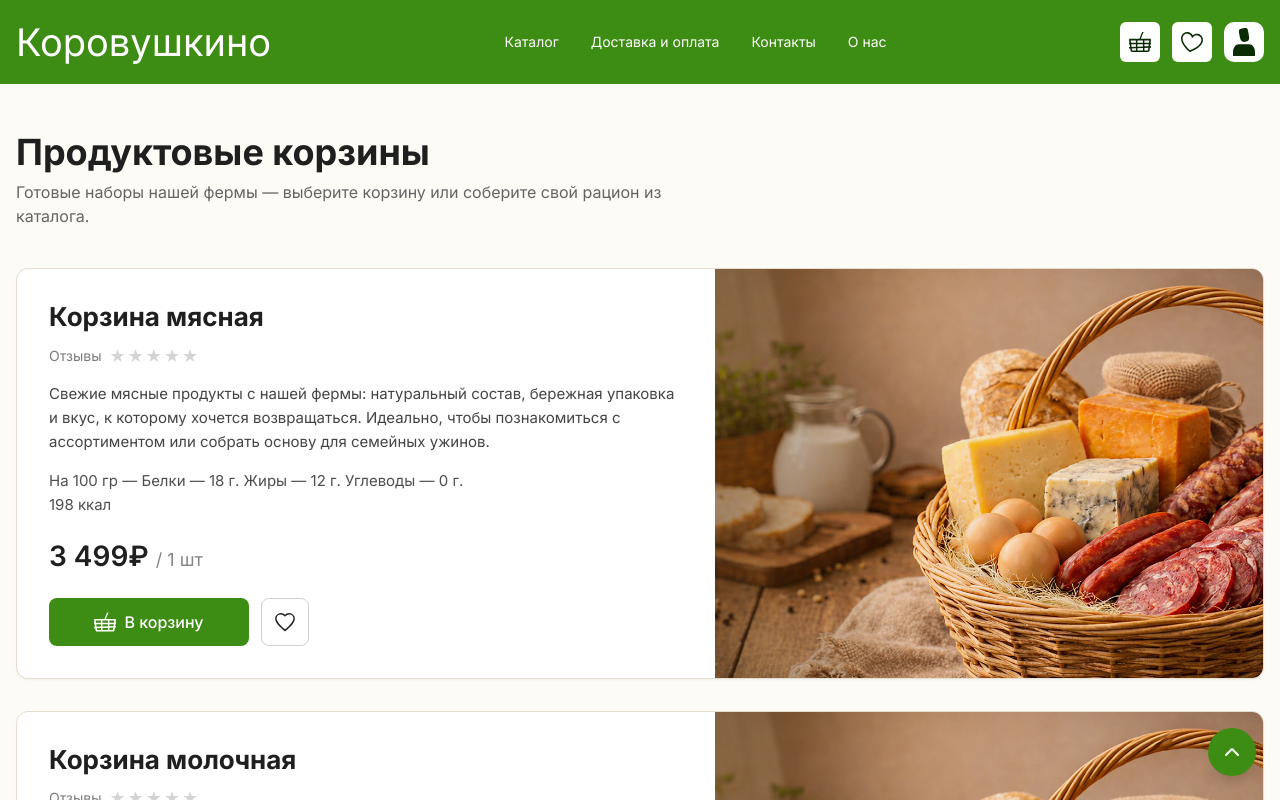
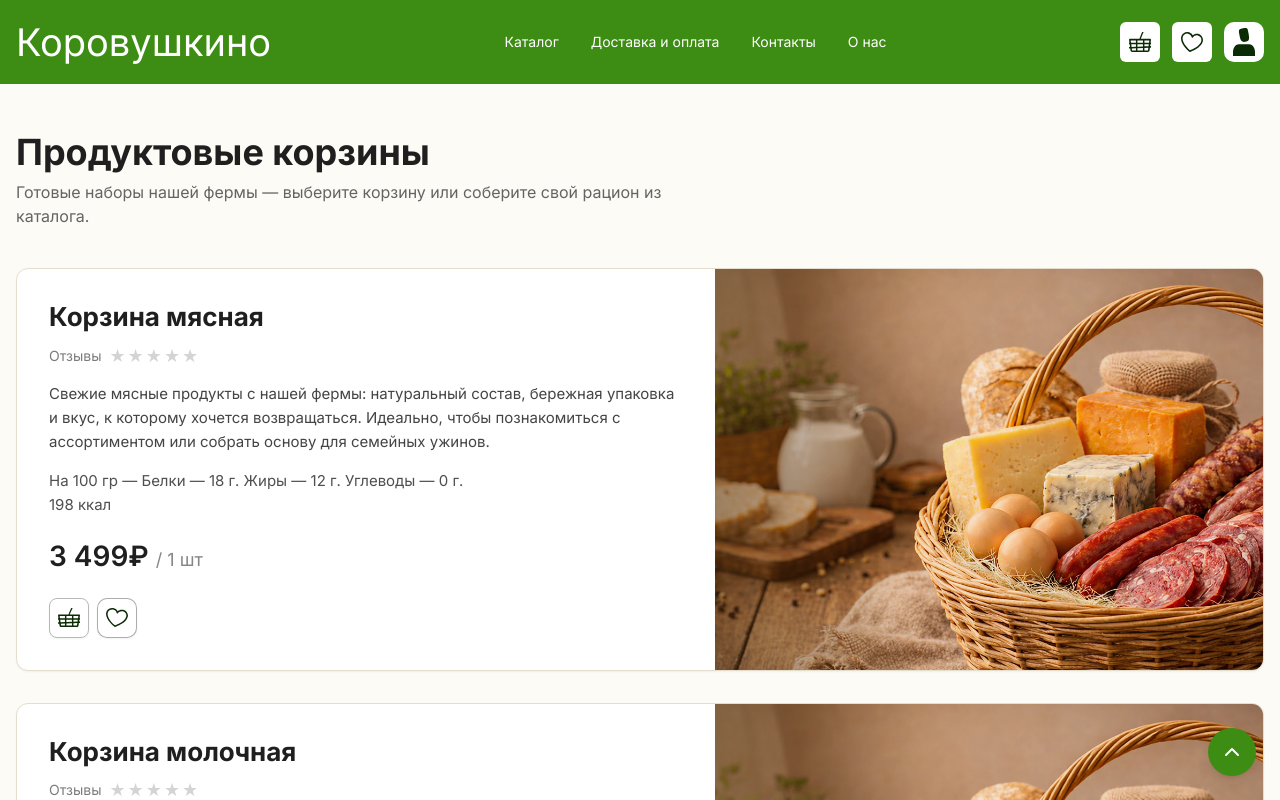
Before and after one commit to Cherkoff-web-sites/korovushkino, a Next.js app in the folder prod/: page /baskets in a window 1280 px wide. Shown: the top 800 px of the page. Built offline with nearby package versions, Linux system fonts and the light colour scheme; no server answers.

Commit message:
update wishlist ico

```diff
--- a/prod/app/baskets/BasketProductCard.tsx
+++ b/prod/app/baskets/BasketProductCard.tsx
@@ -1,6 +1,13 @@
+'use client'
+
 import Image from 'next/image'
+import FavoriteHeartButton from '@/components/FavoriteHeartButton'
+import { useCart } from '@/contexts/CartContext'
+
+const cartIcon = '/images/header/icon-cart.svg'
 
 type BasketProductCardProps = {
+  id: string
   title: string
   description: string
   nutritionPer100: string
@@ -26,6 +33,7 @@ function StarRow() {
 }
 
 export default function BasketProductCard({
+  id,
   title,
   description,
   nutritionPer100,
@@ -34,6 +42,19 @@ export default function BasketProductCard({
   imageSrc,
   imagePriority = false,
 }: BasketProductCardProps) {
+  const { addItem } = useCart()
+
+  const handleCart = () => {
+    addItem({
+      id,
+      name: title,
+      model: '1 шт',
+      price,
+      image: imageSrc,
+      href: '/baskets',
+    })
+  }
+
   return (
     <article className="flex min-h-0 flex-col-reverse overflow-hidden rounded-xl border border-[#E5DECF] bg-white shadow-sm md:flex-row md:items-stretch">
       <div className="flex min-w-0 flex-1 flex-col p-6 md:p-7 lg:p-8">
@@ -50,35 +71,16 @@ export default function BasketProductCard({
           {price.toLocaleString('ru-RU')}₽{' '}
           <span className="text-base font-normal text-[#232326]/55 md:text-lg">/ 1 шт</span>
         </p>
-        <div className="mt-6 flex flex-wrap items-stretch gap-3">
+        <div className="mt-6 flex items-center gap-2">
           <button
             type="button"
-            className="flex min-h-[48px] flex-1 items-center justify-center gap-2 rounded-lg bg-[#3D8C13] px-5 text-base font-medium text-white transition-colors hover:bg-[#347710] md:min-w-[200px] md:flex-none md:px-8"
+            onClick={handleCart}
+            className="flex h-10 w-10 shrink-0 items-center justify-center rounded-lg border border-[#B8B8B8] bg-white text-[#1a3d0f] shadow-sm transition-colors hover:border-[#3D8C13] hover:bg-[#f6fff0]"
+            aria-label="В корзину"
           >
-            <Image
-              src="/images/header/icon-cart.svg"
-              alt=""
-              width={22}
-              height={22}
-              className="h-[22px] w-[22px] [filter:brightness(0)_invert(1)]"
-            />
-            В корзину
+            <Image src={cartIcon} alt="" width={22} height={22} />
           </button>
-          <button
-            type="button"
-            className="flex h-[48px] w-[48px] shrink-0 items-center justify-center rounded-lg border border-[#D0D0D0] bg-white text-[#232326] transition-colors hover:border-[#3D8C13] hover:text-[#3D8C13]"
-            aria-label="В избранное"
-          >
-            <svg width="22" height="22" viewBox="0 0 24 24" fill="none" aria-hidden>
-              <path
-                d="M12 21.35l-1.45-1.32C5.4 15.36 2 12.28 2 8.5 2 5.42 4.42 3 7.5 3c1.74 0 3.41.81 4.5 2.09C13.09 3.81 14.76 3 16.5 3 19.58 3 22 5.42 22 8.5c0 3.78-3.4 6.86-8.55 11.54L12 21.35z"
-                stroke="currentColor"
-                strokeWidth="1.6"
-                strokeLinejoin="round"
-                fill="none"
-              />
-            </svg>
-          </button>
+          <FavoriteHeartButton productId={id} iconSize={22} className="h-10 w-10" />
         </div>
       </div>
 
--- a/prod/app/baskets/page.tsx
+++ b/prod/app/baskets/page.tsx
@@ -51,6 +51,7 @@ export default function BasketsPage() {
           {baskets.map((item, index) => (
             <BasketProductCard
               key={item.id}
+              id={item.id}
               title={item.title}
               description={item.description}
               nutritionPer100={item.nutritionPer100}
```
